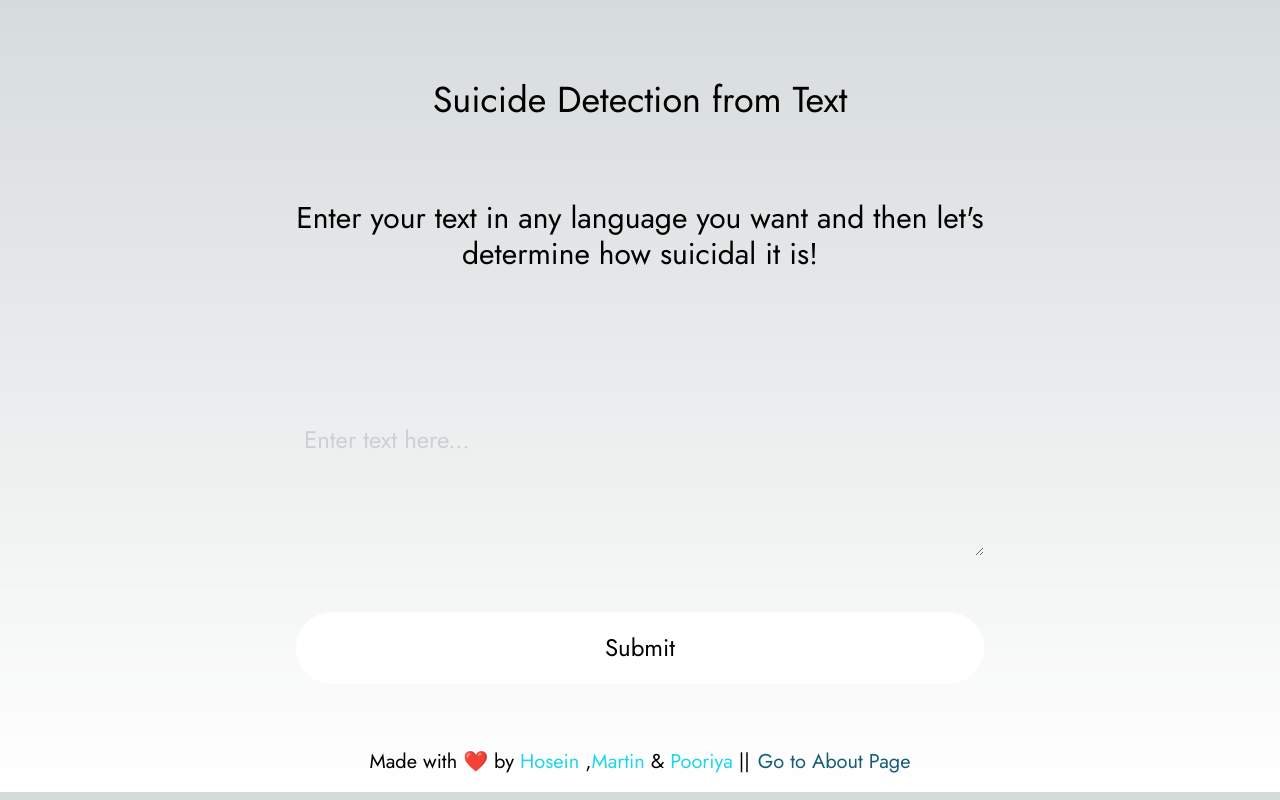
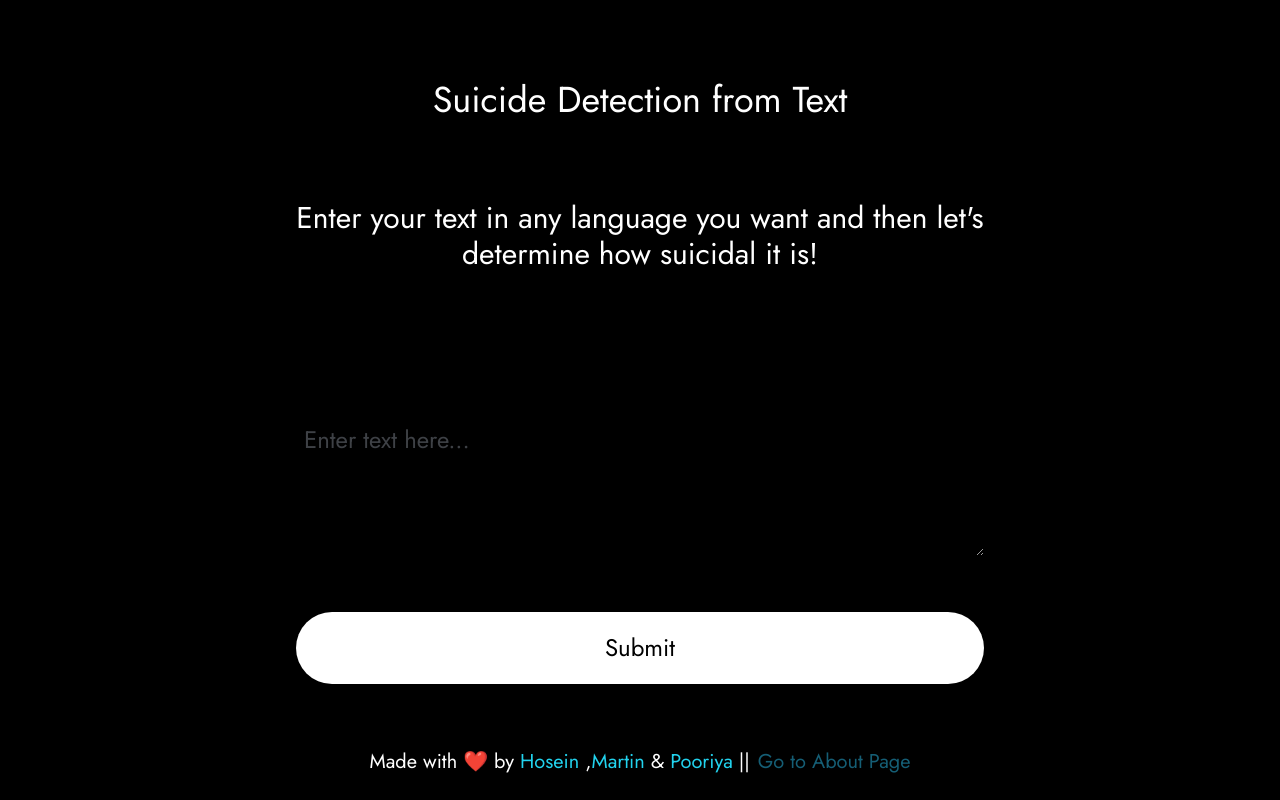
Before and after one commit to hoseinmrh/Suicide-Detection-Client, a Next.js app: page / in a window 1280 px wide. Built offline with nearby package versions, Linux system fonts and the light colour scheme.

Commit message:
fix dark mode styles

```diff
--- a/src/app/about/page.tsx
+++ b/src/app/about/page.tsx
@@ -7,6 +7,7 @@ export default function About(){
     const isMobile = useMediaQuery({ maxWidth: 768 });
 
     return <>
+        <div className="bg-black text-white h-screen">
             <div className="container max-w-3xl m-auto">
                 <main className="flex flex-col items-center justify-between p-10">
 
@@ -38,5 +39,7 @@ export default function About(){
                         Back to Home Page
                     </Link></footer>
             </div>
+        </div>
+
     </>
 }
--- a/src/app/page.tsx
+++ b/src/app/page.tsx
@@ -79,6 +79,7 @@ export default function Home() {
 
 
     return (
+        <div className="bg-black text-white h-screen">
             <div className="container max-w-3xl m-auto">
                 <main className="flex flex-col items-center justify-between p-10">
                     <h1 className={`mb-20 mt-10 text-center ${isMobile ? "text-2xl" : "text-4xl"}`}>Suicide Detection from Text</h1>
@@ -120,5 +121,7 @@ export default function Home() {
                         Go to About Page
                     </Link></footer>
             </div>
+        </div>
+
     )
 }
--- a/tailwind.config.ts
+++ b/tailwind.config.ts
@@ -14,6 +14,7 @@ const config: Config = {
           'conic-gradient(from 180deg at 50% 50%, var(--tw-gradient-stops))',
       },
     },
+
   },
   plugins: [],
 }
```
Lines whose indentation alone changed are shown as unchanged.
